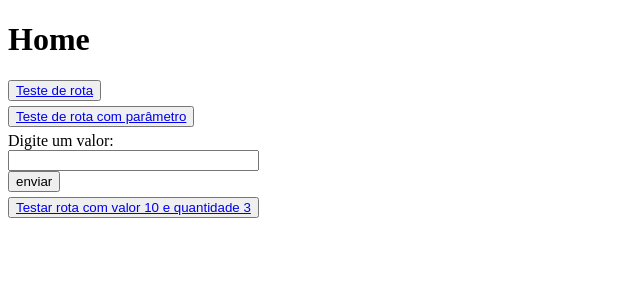
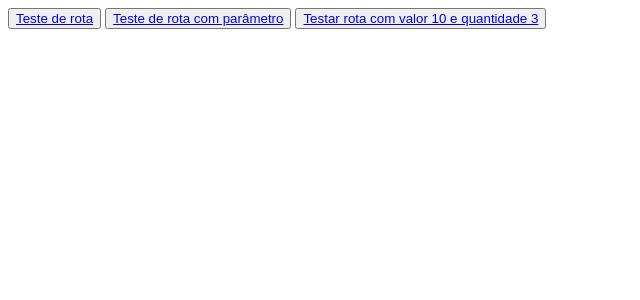
Before and after one commit to pedromedina19/Sistema-de-Doacao-de-sangue, a Django app: page / in a window 1280 px wide. Shown: the top 300 px of the page, without its empty margins (0-640 px from the left). Run offline with Django 5.2, Linux system fonts and the light colour scheme.

Commit message:
modificação da view 'teste' e do arquivo 'index'

```diff
--- a/app/urls.py
+++ b/app/urls.py
@@ -6,7 +6,5 @@ from . import views
 urlpatterns = [
     path('', views.home, name='home'),
     path('teste/', views.teste, name='teste'),
-    path('teste2/<int:valor>/', views.teste2, name='teste2'),
-    path('teste3/', views.teste3, name='teste3'),
-    path('teste4/', views.teste4, name='teste4'),
+    path('teste/<int:valor>/', views.teste, name='teste_com_parametro'),
 ]
--- a/app/views.py
+++ b/app/views.py
@@ -6,21 +6,14 @@ def home(request):
   return render(request, "app/index.html")
 
 
-def teste(request):
-  # return render(request, "app/teste.html")
-  return HttpResponse("Rota executou com sucesso!")
-
-def teste2(request, valor):
-  return HttpResponse(f'Rota executou com sucesso recebendo o valor {valor}!')
-  # return JsonResponse({'message': response_message})
-
-
-def teste3(request):
-  if request.method == 'POST':
-    valor = request.POST.get('valor')
+def teste(request, valor=None):
+  if valor is not None:
     return HttpResponse(f'Rota executou com sucesso recebendo o valor {valor}!')
 
-def teste4(request):
-  valor = request.GET.get('valor')
+  valor_query = request.GET.get('valor')
   quantidade = request.GET.get('quantidade')
-  return HttpResponse(f'Rota executou com sucesso recebendo o valor {valor} e quantidade {quantidade}!')
+
+  if valor_query and quantidade:
+    return HttpResponse(f'Rota executou com sucesso recebendo o valor {valor_query} e quantidade {quantidade}!')
+
+  return HttpResponse("Rota executou com sucesso!")
--- a/templates/app/index.html
+++ b/templates/app/index.html
@@ -20,16 +20,14 @@
 
 </head>
 <body>
-  <h1>Home</h1>
-  <form method="post" action="{% url 'teste3' %}">
-    {% csrf_token %}
-    <button type="submit" name="submit"><a href="/teste">Teste de rota</a></button>
-    <button type="submit" name="submit"><a href="{% url 'teste2' 10 %}">Teste de rota com parâmetro</a></button>
-    <label for="valor">Digite um valor:</label>
-    <input type="text" id="valor" name="valor">
-    <button type="submit">enviar</button>
-    <button type="submit"><a href="{% url 'teste4' %}?valor=10&quantidade=3">Testar rota com valor 10 e quantidade 3</a></button>
-  </form>
-
+  <button type="button" name="submit">
+    <a href="/teste">Teste de rota</a>
+  </button>
+  <button type="button" name="submit">
+    <a href="{% url 'teste_com_parametro' 10 %}">Teste de rota com parâmetro</a>
+  </button>
+  <button type="button" name="submit">
+    <a href="{% url 'teste' %}?valor=10&quantidade=3">Testar rota com valor 10 e quantidade 3</a>
+  </button>
 </body>
 </html>
```
